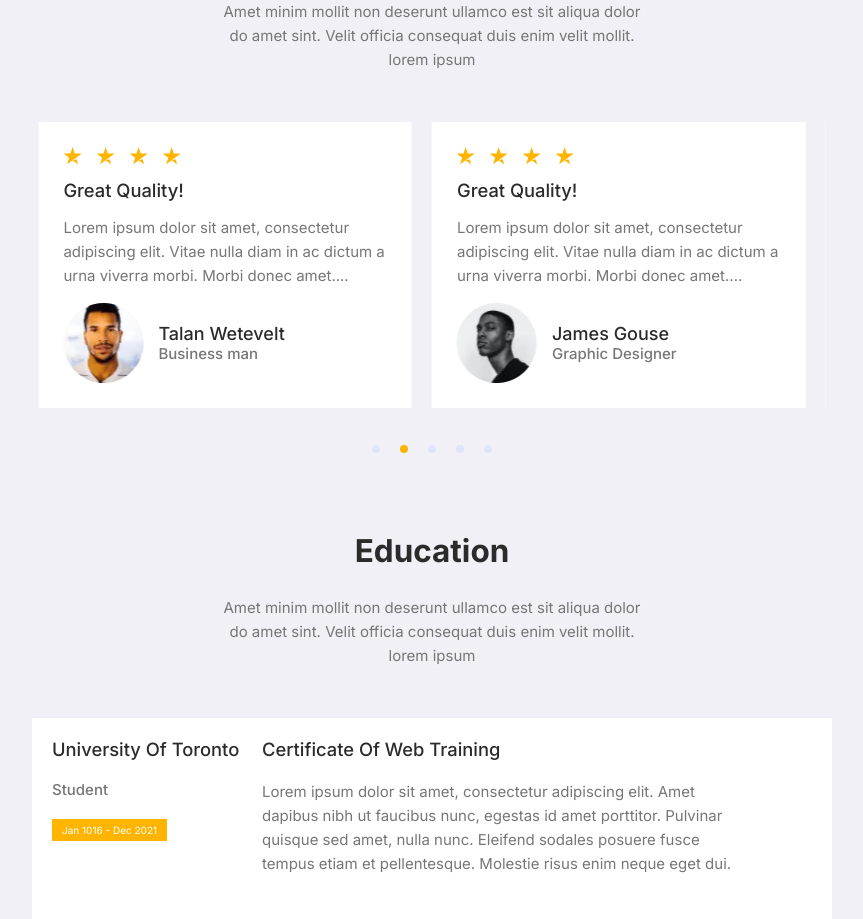
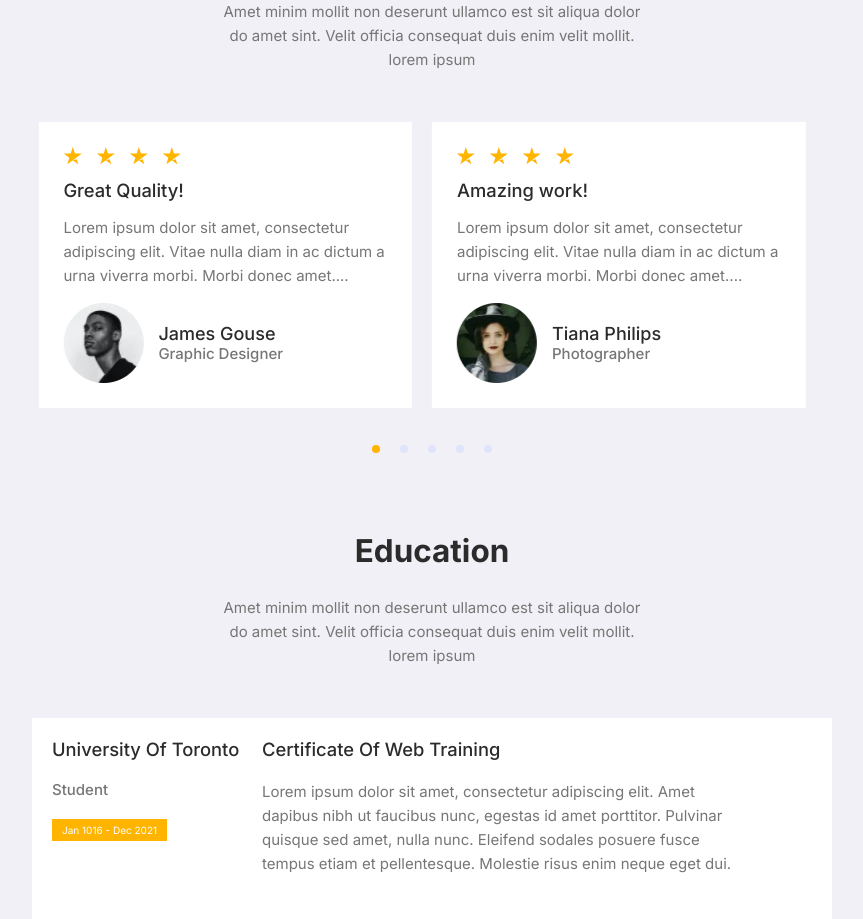
Before and after one commit to Menist/portfolio, a React app: page / in a window 1280 px wide. Shown: the part 2920-3839 px from the top of the page, without its empty margins (308-1171 px from the left). Built offline with nearby package versions, Linux system fonts and the light colour scheme.

Commit message:
add RecommendationsCardImg property max-width and max-height

```diff
--- a/src/layout/section/recommendations/RecommendationsSlider.tsx
+++ b/src/layout/section/recommendations/RecommendationsSlider.tsx
@@ -97,7 +97,7 @@ const items = [
     />
 ];
 const responsive = {
-    900: {items: 1},
+    900: {items: 2},
     1200: {items: 2},
     1440: {items: 3},
     3000: {items: 5},
@@ -113,7 +113,7 @@ export const RecommendationsSlider = () => {
                     subTitle={"Amet minim mollit non deserunt ullamco est sit aliqua dolor do amet sint. Velit officia consequat duis enim velit mollit. lorem ipsum"}></BlockTitle>
                 <AliceCarousel
                     responsive={responsive}
-                    autoPlay
+                    // autoPlay
                     autoPlayStrategy="none"
                     autoPlayInterval={1500}
                     animationDuration={1500}
--- a/src/layout/section/recommendations/card/RecommendationsCard.tsx
+++ b/src/layout/section/recommendations/card/RecommendationsCard.tsx
@@ -59,7 +59,10 @@ const RecommendationsCardText = styled.p`
   -webkit-box-orient: vertical;
   -webkit-line-clamp: 4;
 `
-const RecommendationsCardImg = styled.img``
+const RecommendationsCardImg = styled.img`
+max-width: 80px;
+max-height: 80px;
+`
 const RecommendationsCardName = styled.span<{ themeobj: themeobjectType }>`
   font-weight: 500;
   font-size: 18px;
```
